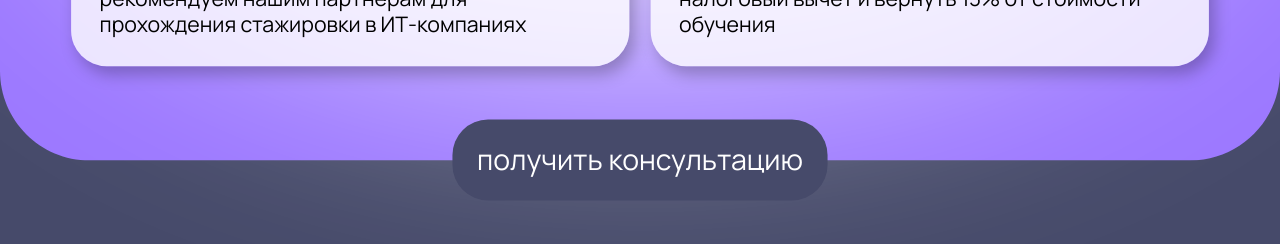
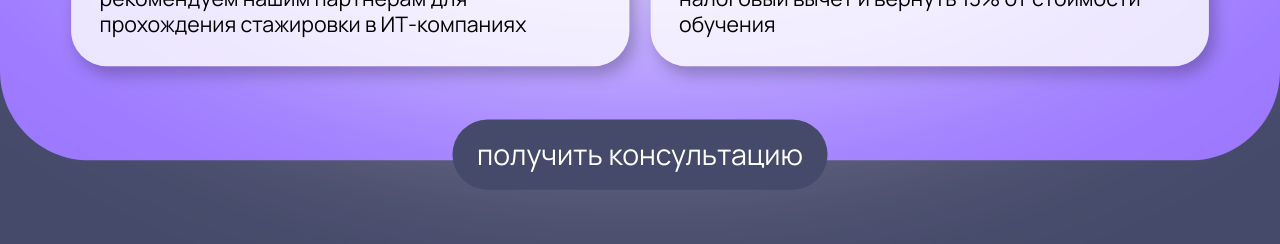
Before and after one commit to rafailvv/innoprog-website, a React (Vite) app: page / in a window 1280 px wide. Shown: the part 1740-1984 px from the top of the page. Built offline with nearby package versions, Linux system fonts and the light colour scheme.

Commit message:
Match consultation button height

```diff
--- a/src/imports/ГлавныйЭкранД/ГлавныйЭкранД.tsx
+++ b/src/imports/ГлавныйЭкранД/ГлавныйЭкранД.tsx
@@ -250,7 +250,7 @@ function Frame84() {
     <div className="absolute content-stretch flex flex-col gap-[60px] items-center left-[80px] top-[834px] w-[1280px]">
       <Frame83 />
       <Frame87 />
-      <div className="bg-[#464a6a] content-stretch flex items-center justify-center p-[28px] relative rounded-[40px] shrink-0" data-name="кнопки пд" data-node-id="3401:529">
+      <div className="bg-[#464a6a] content-stretch flex h-[79px] items-center justify-center px-[28px] py-0 relative rounded-[40px] shrink-0" data-name="кнопки пд" data-node-id="3401:529">
         <p className="font-['Manrope:Regular',sans-serif] font-normal leading-[35px] relative shrink-0 text-[32px] text-white whitespace-nowrap">получить консультацию</p>
       </div>
     </div>
```
